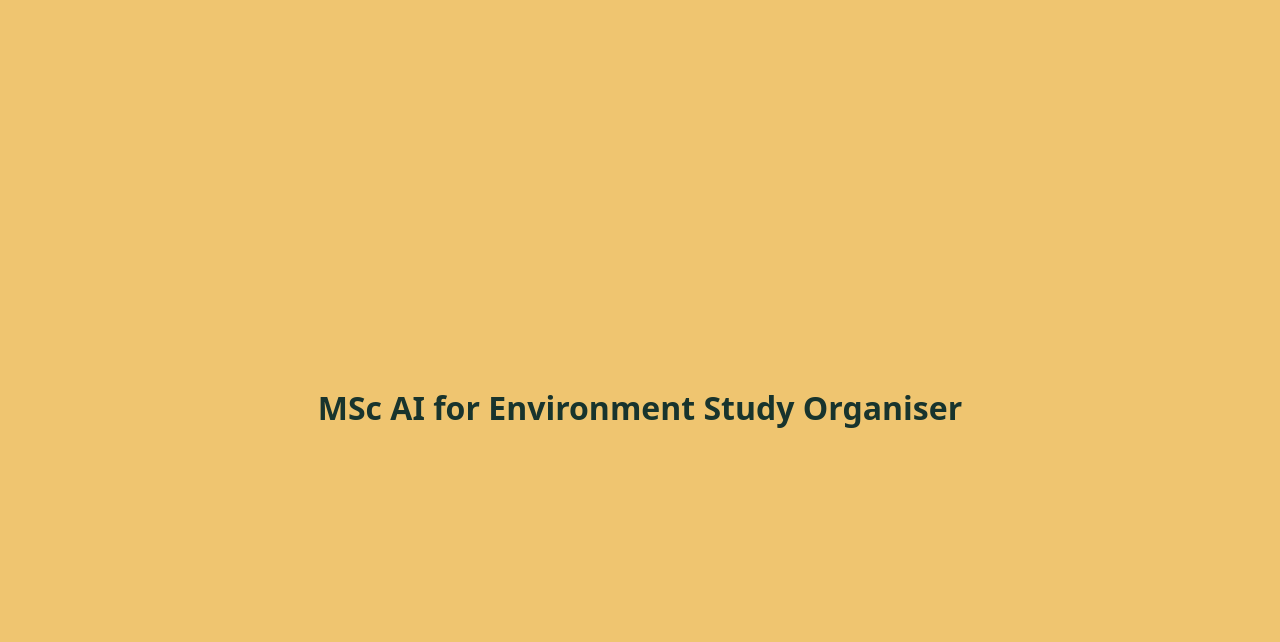
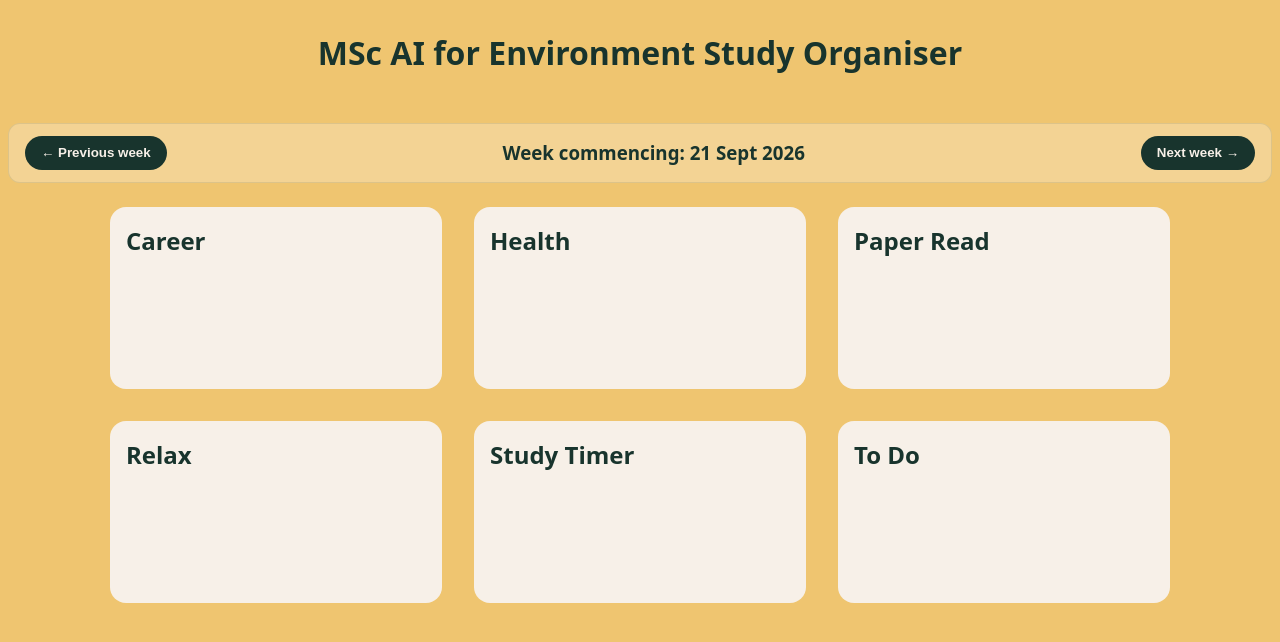
Before and after one commit to RowanKinross/MSc_AI_Environment_Study_Timer, a React (Vite) app: page / in a window 1280 px wide. Shown: the top 642 px of the page. Built offline with nearby package versions, Linux system fonts and the light colour scheme.

Commit message:
basics added like each study category

```diff
--- a/index.html
+++ b/index.html
@@ -4,7 +4,7 @@
     <meta charset="UTF-8" />
     <meta name="viewport" content="width=device-width, initial-scale=1.0" />
     <meta name="theme-color" content="#18342d" />
-    <title>Study Timer</title>
+    <title>Study Organiser</title>
   </head>
   <body>
     <div id="app"></div>
--- /dev/null
+++ b/src/App.jsx
@@ -0,0 +1,61 @@
+import './style.css'
+import { useState } from 'react'
+import Career from './career/career.jsx'
+import Health from './health/health.jsx'
+import PaperRead from './paper_read/paper_read.jsx'
+import Relax from './relax/relax.jsx'
+import StudyTimer from './study_timer/study_timer.jsx'
+import Todo from './todo/todo.jsx'
+import { formatWeekLabel, getStartOfWeek, shiftWeek } from './week.js'
+
+function App() {
+  const [weekStart, setWeekStart] = useState(() => getStartOfWeek(new Date()))
+
+  const handleWeekChange = (direction) => {
+    setWeekStart((currentWeek) => shiftWeek(currentWeek, direction))
+  }
+
+  return (
+    <main className="shell">
+      <header>
+        <h1>
+          MSc AI for Environment Study Organiser
+        </h1>
+      </header>
+      <div>
+        <div className="week-nav">
+          <button
+            type="button"
+            className="week-button"
+            onClick={() => handleWeekChange(-1)}
+            aria-label="View previous week"
+          >
+            ← Previous week
+          </button>
+
+          <h3>Week commencing: {formatWeekLabel(weekStart)}</h3>
+
+          <button
+            type="button"
+            className="week-button"
+            onClick={() => handleWeekChange(1)}
+            aria-label="View next week"
+          >
+            Next week →
+          </button>
+        </div>
+
+        <div className="sections">
+          <Career />
+          <Health />
+          <PaperRead />
+          <Relax />
+          <StudyTimer />
+          <Todo />
+        </div>
+      </div>
+    </main>
+  )
+}
+
+export default App
--- a/src/career/career.jsx
+++ b/src/career/career.jsx
@@ -0,0 +1,9 @@
+function Career() {
+  return (
+    <section>
+      <h2>Career</h2>
+    </section>
+  )
+}
+
+export default Career
--- a/src/health/health.jsx
+++ b/src/health/health.jsx
@@ -0,0 +1,9 @@
+function Health() {
+  return (
+    <section>
+      <h2>Health</h2>
+    </section>
+  )
+}
+
+export default Health
--- a/src/main.jsx
+++ b/src/main.jsx
@@ -1,20 +1,9 @@
-import { createRoot } from 'react-dom/client'
-import './style.css'
+import React from 'react'
+import ReactDOM from 'react-dom/client'
+import App from './App.jsx'
 
-export default function StudyTimer() {
-
-  return (
-    <main className="shell">
-      <header>
-        <h1>
-          MSc AI for Environment Study Organiser
-        </h1>
-      </header>
-      <body>
-
-      </body>
-    </main>
-  )
-}
-
-createRoot(document.querySelector('#app')).render(<StudyTimer />)
+ReactDOM.createRoot(document.getElementById('app')).render(
+  <React.StrictMode>
+    <App />
+  </React.StrictMode>,
+)
--- a/src/paper_read/paper_read.jsx
+++ b/src/paper_read/paper_read.jsx
@@ -0,0 +1,9 @@
+function PaperRead() {
+  return (
+    <section>
+      <h2>Paper Read</h2>
+    </section>
+  )
+}
+
+export default PaperRead
--- a/src/relax/relax.jsx
+++ b/src/relax/relax.jsx
@@ -0,0 +1,9 @@
+function Relax() {
+  return (
+    <section>
+      <h2>Relax</h2>
+    </section>
+  )
+}
+
+export default Relax
--- a/src/study_timer/study_timer.jsx
+++ b/src/study_timer/study_timer.jsx
@@ -0,0 +1,9 @@
+function StudyTimer() {
+  return (
+    <section>
+      <h2>Study Timer</h2>
+    </section>
+  )
+}
+
+export default StudyTimer
--- a/src/style.css
+++ b/src/style.css
@@ -23,10 +23,67 @@ header {
   display: flex;
   place-items: center;
   min-width: 320px;
-  min-height: 100vh;
   text-align: center;
 }
 
 h1 {
   width: 100%;
 }
+h2 {
+  margin: 0;
+  padding: 0;
+}
+
+.week-nav {
+  display: flex;
+  align-items: center;
+  justify-content: space-between;
+  gap: 1rem;
+  margin: 1.5rem 0;
+  padding: 0.75rem 1rem;
+  border-radius: 12px;
+  background: rgba(255, 255, 255, 0.25);
+  border: 1px solid rgba(24, 52, 45, 0.1);
+}
+
+.week-nav h3 {
+  margin: 0;
+  text-align: center;
+  flex: 1;
+}
+
+.week-button {
+  padding: 0.6rem 1rem;
+  border: none;
+  border-radius: 999px;
+  background: var(--dark);
+  color: var(--lighter);
+  font-weight: 600;
+  cursor: pointer;
+  transition: opacity 0.2s ease;
+}
+
+.week-button:hover {
+  opacity: 0.9;
+}
+
+.week-button:focus-visible {
+  outline: 3px solid rgba(24, 52, 45, 0.35);
+  outline-offset: 2px;
+}
+
+
+.sections {
+  justify-content: center;
+  display: flex;
+  flex-wrap: wrap;
+  gap: 2rem;
+}
+
+section {
+  min-width: 300px;
+  min-height: 150px;
+  background: var(--lighter);
+  padding: 1rem;
+  border-radius: 1rem;
+}
--- /dev/null
+++ b/src/todo/todo.jsx
@@ -0,0 +1,9 @@
+function Todo() {
+  return (
+    <section>
+      <h2>To Do</h2>
+    </section>
+  )
+}
+
+export default Todo
--- /dev/null
+++ b/src/week.js
@@ -0,0 +1,25 @@
+export function getStartOfWeek(date = new Date()) {
+  const currentDate = new Date(date)
+  currentDate.setHours(0, 0, 0, 0)
+
+  const dayOfWeek = currentDate.getDay()
+  const mondayOffset = dayOfWeek === 0 ? -6 : 1 - dayOfWeek
+
+  currentDate.setDate(currentDate.getDate() + mondayOffset)
+  return currentDate
+}
+
+export function shiftWeek(date, offset) {
+  const shiftedDate = new Date(date)
+  shiftedDate.setHours(0, 0, 0, 0)
+  shiftedDate.setDate(shiftedDate.getDate() + offset * 7)
+  return shiftedDate
+}
+
+export function formatWeekLabel(date) {
+  return new Intl.DateTimeFormat('en-GB', {
+    day: 'numeric',
+    month: 'short',
+    year: 'numeric'
+  }).format(date)
+}
```
Also changed, not shown: src/todo/todo.css (added), 1 other file (tests, documents, lock files or other folders).
